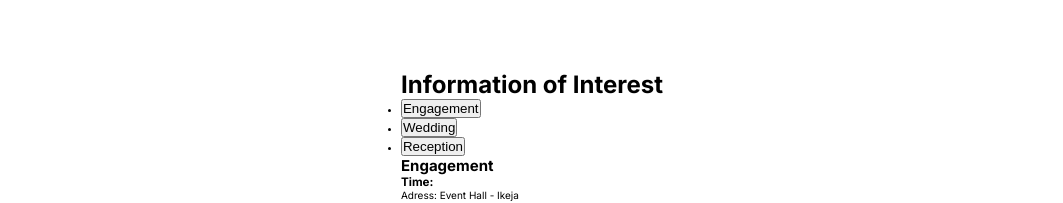
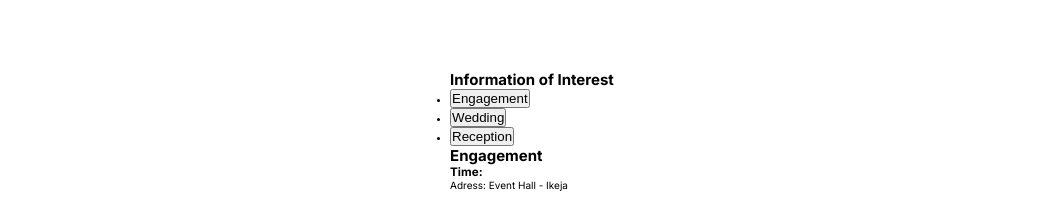
Before and after one commit to abeonweb/folakeandoluwole, a Next.js app: page / in a window 1280 px wide. Shown: the part 7940-8143 px from the top of the page, without its empty margins (108-1171 px from the left). Built offline with nearby package versions, Linux system fonts and the light colour scheme.

Commit message:
added active state to location links

```diff
--- a/app/components/Locations.jsx
+++ b/app/components/Locations.jsx
@@ -42,21 +42,23 @@ export default function Locations() {
     },
     [searchParams]
   );
-  console.log(filterType);
-  const selectedLocations = filterType
-    ? locations.filter((loc) => filterType === loc.id)
-    : locations;
+
+  const selectedLocations =
+    filterType ? locations.filter((loc) => filterType == loc.id) : locations;
+    const display = selectedLocations.map((location) => (
+      <Location key={location.id} location={location} />
+    ))
   return (
     <section
       id="locations"
       className={`${styles.section} ${styles.container} ${styles.locationContainer}`}
     >
-      <h1 className={styles.mainTitle}>Information of Interest</h1>
+      <h1 className={styles.sectionTitle}>Information of Interest</h1>
       <nav>
-        <ul>
+        <ul className={styles.filterList}>
           <li>
             <button
-              className={styles.locationFilter}
+              className={filterType == "engagement"? styles["active"]: styles["locationFilterBtn"]}
               onClick={() => {
                 router.push(
                   pathName + "?" + createNewQuery("location", "engagement")
@@ -68,7 +70,7 @@ export default function Locations() {
           </li>
           <li>
             <button
-              className={styles.locationFilter}
+              className={filterType == "wedding"? styles["active"]: styles["locationFilterBtn"]}
               onClick={() => {
                 router.push(
                   pathName + "?" + createNewQuery("location", "wedding")
@@ -80,7 +82,7 @@ export default function Locations() {
           </li>
           <li>
             <button
-              className={styles.locationFilter}
+              className={filterType == "reception"? styles["active"]: styles["locationFilterBtn"]}
               onClick={() => {
                 router.push(
                   pathName + "?" + createNewQuery("location", "reception")
@@ -92,9 +94,9 @@ export default function Locations() {
           </li>
         </ul>
       </nav>
-      {selectedLocations.map((location) => (
-        <Location key={location.id} location={location} />
-      ))}
+      <div>
+        {display}
+      </div>
     </section>
   );
 }
```
